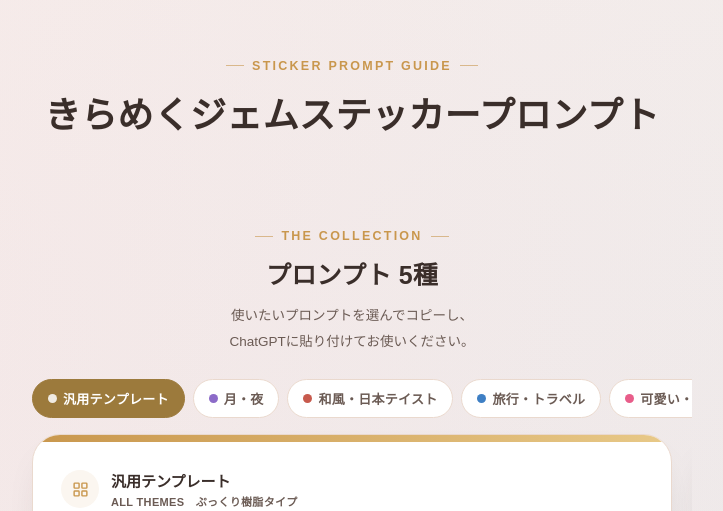
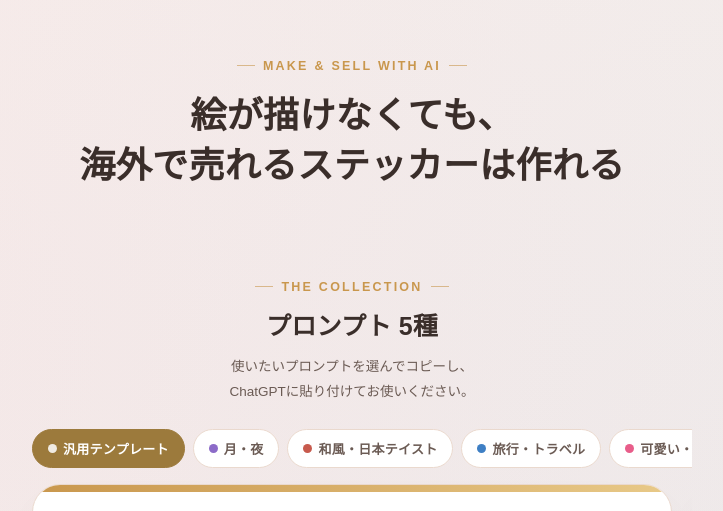
Before and after one commit to splashocean920hiro-gif/gem-sticker-dog, a plain HTML site: page index.html in a window 1280 px wide. Shown: the top 511 px of the page, without its empty margins (288-1011 px from the left). Drawn offline with Linux system fonts and the light colour scheme.

Commit message:
copy: タイトルをベネフィット訴求に変更
- 見出しを「絵が描けなくても、海外で売れるステッカーは作れる」に
- 上部ラベルを MAKE & SELL WITH AI に
- title タグも本文に合わせて更新（共有時の表示が旧タイトルのままだったため）

Co-Authored-By: Claude Opus 5 (1M context) <noreply@anthropic.com>

```diff
--- a/index.html
+++ b/index.html
@@ -3,7 +3,7 @@
 <head>
 <meta charset="UTF-8">
 <meta name="viewport" content="width=device-width, initial-scale=1.0">
-<title>ジェムステッカー犬 ｜ AIプロンプト集</title>
+<title>絵が描けなくても、海外で売れるステッカーは作れる</title>
 <style>
   :root{
     --cream:#FBF6F0;
@@ -733,8 +733,8 @@
 
 <header class="hero">
   <div class="wrap">
-    <span class="eyebrow">STICKER PROMPT GUIDE</span>
-    <h1>きらめくジェムステッカープロンプト</h1>
+    <span class="eyebrow">MAKE &amp; SELL WITH AI</span>
+    <h1>絵が描けなくても、<br>海外で売れるステッカーは作れる</h1>
 
   </div>
 </header>
```
